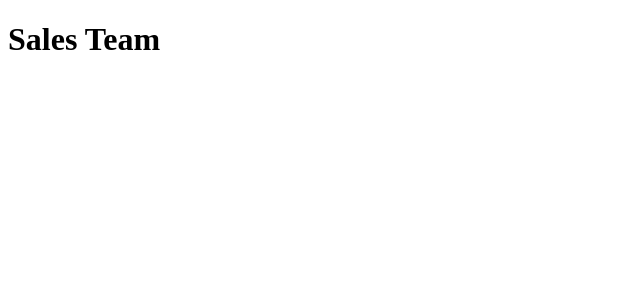
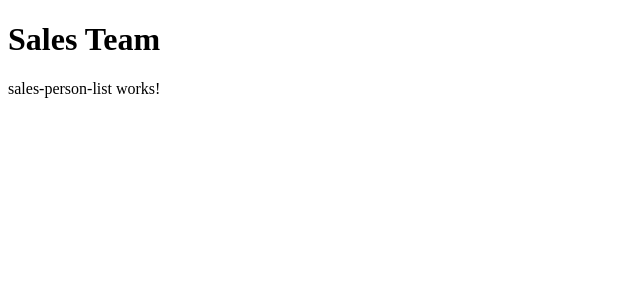
Before and after one commit to JoseManuelMunozManzano/sales-team-angular, an Angular app: page / in a window 1280 px wide. Shown: the top 300 px of the page, without its empty margins (0-640 px from the left). Built offline with nearby package versions, Linux system fonts and the light colour scheme.

Commit message:
add selector on my app.component.html template page

```diff
--- a/src/app/app.component.html
+++ b/src/app/app.component.html
@@ -1 +1,3 @@
 <h1>Sales Team</h1>
+
+<app-sales-person-list></app-sales-person-list>
```
